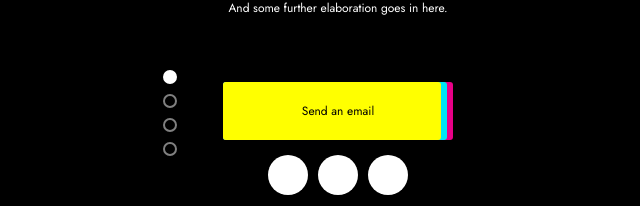
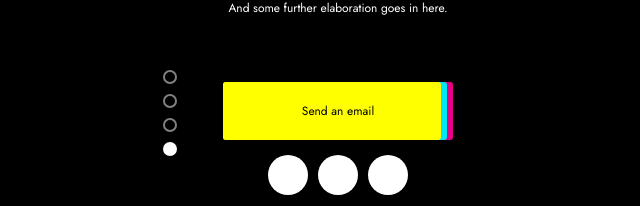
Before and after one commit to JayWaddy/jay-waddy, a React (Create React App) app: page /contact in a window 1280 px wide. Shown: the part 287-493 px from the top of the page, without its empty margins (302-942 px from the left). Built offline with nearby package versions, Linux system fonts and the light colour scheme.

Commit message:
Active page indication

```diff
--- a/src/styles/components/ActivePage.jsx
+++ b/src/styles/components/ActivePage.jsx
@@ -24,20 +24,20 @@ const Dot = styled.div`
     opacity: 0.5;
     transition: 0.3s;
 
-    ${props => props.active && css`
+    ${props => props.active === true && css`
         background: ${ colors.white };
         opacity: 1;
     `}
 `;
 
-export default function ActivePage() {
+export default function ActivePage({ page }) {
     return (
         <ActivePageContainer>
             <div>
-                <Link to="/"><Dot active="true"/></Link>
-                <Link to="/projects"><Dot/></Link>
-                <Link to="/about"><Dot/></Link>
-                <Link to="/contact"><Dot/></Link>
+                <Link to="/"><Dot active={page === 'Home' ? true : false}/></Link>
+                <Link to="/projects"><Dot active={page === 'Projects' ? true : false}/></Link>
+                <Link to="/about"><Dot active={page === 'About' ? true : false}/></Link>
+                <Link to="/contact"><Dot active={page === 'Contact' ? true : false}/></Link>
             </div>
         </ActivePageContainer>
     )
--- a/src/styles/components/Header.jsx
+++ b/src/styles/components/Header.jsx
@@ -104,7 +104,7 @@ class Nav extends Component {
                         <li><Link to="/contact">Contact</Link></li>
                     </ul>
                 </Header>
-                <ActivePage page={ this.props.pageTitle}/>
+                <ActivePage page={ this.state.pageTitle}/>
             </React.Fragment>
         );
     }
```
